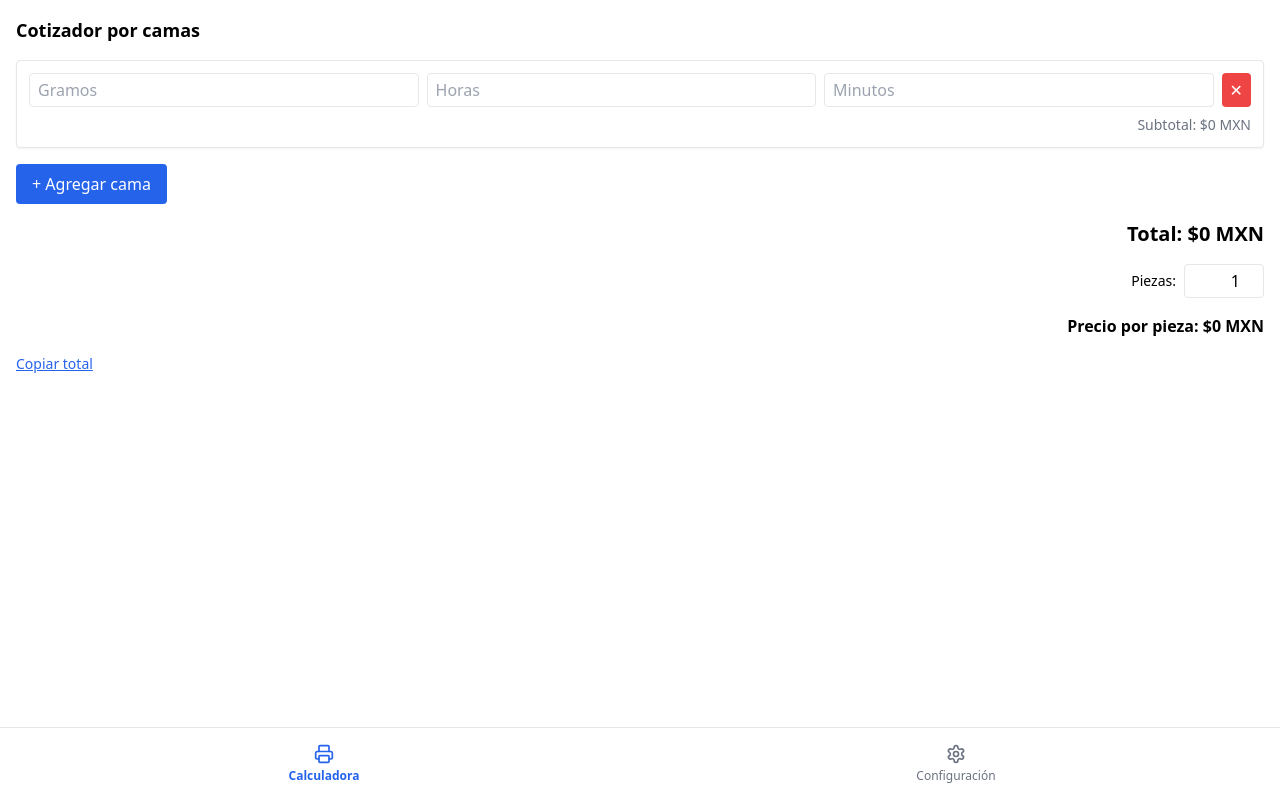
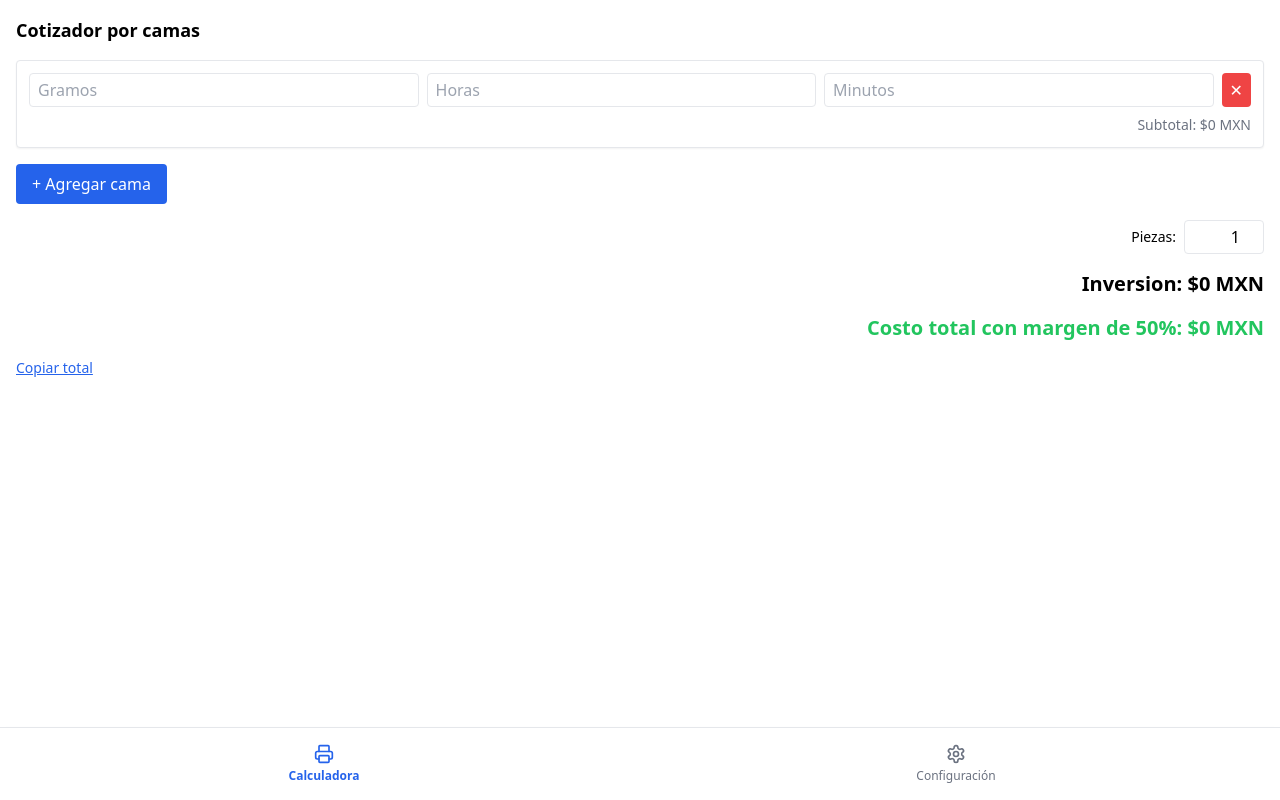
Before and after one commit to luisaguilardev92/3Dcalc, a React (Vite) app: page / in a window 1280 px wide. Built offline with nearby package versions, Linux system fonts and the light colour scheme.

Commit message:
desglose de precios

```diff
--- a/src/views/Calculadora.tsx
+++ b/src/views/Calculadora.tsx
@@ -31,6 +31,19 @@ export default function Calculadora({ precioPorGramo, precioPorHora, margen }: P
     setCamas(nuevas);
   };
 
+  const calcularInversion = (cama: Cama) => {
+    const gramos = parseFloat(cama.gramos || '0');
+    const horas = parseFloat(cama.horas || '0');
+    const minutos = parseFloat(cama.minutos || '0');
+
+    // Convertimos los minutos a horas y sumamos con las horas
+    const totalHoras = horas + (minutos / 60);
+    console.log(totalHoras);
+    const costo = ((gramos * precioPorGramo) + (totalHoras * precioPorHora));
+    console.log(gramos);
+    return Math.round(costo);
+  };
+
   const calcularSubtotal = (cama: Cama) => {
     const gramos = parseFloat(cama.gramos || '0');
     const horas = parseFloat(cama.horas || '0');
@@ -39,12 +52,11 @@ export default function Calculadora({ precioPorGramo, precioPorHora, margen }: P
     // Convertimos los minutos a horas y sumamos con las horas
     const totalHoras = horas + (minutos / 60);
     console.log(totalHoras);
-
     const costo = ((gramos * precioPorGramo) + (totalHoras * precioPorHora)) * margen;
     console.log(gramos);
     return Math.round(costo);
   };
-
+  const inversion = camas.reduce((sum, cama) => sum + calcularInversion(cama), 0);
   const total = camas.reduce((sum, cama) => sum + calcularSubtotal(cama), 0);
 
   return (
@@ -97,9 +109,10 @@ export default function Calculadora({ precioPorGramo, precioPorHora, margen }: P
         + Agregar cama
       </button>
 
-      <div className="text-right mt-4 text-xl font-semibold">
+
+      {/* <div className="text-right mt-4 text-xl font-semibold">
         Total: ${total} MXN
-      </div>
+      </div> */}
 
       <div className="flex justify-end items-center gap-2">
         <label className="text-sm">Piezas:</label>
@@ -111,9 +124,35 @@ export default function Calculadora({ precioPorGramo, precioPorHora, margen }: P
           className="w-20 border px-2 py-1 rounded text-right"
         />
       </div>
-      <div className="text-right font-semibold">
+
+      <div className="text-right mt-4 text-xl font-semibold">
+        Inversion: ${inversion} MXN
+      </div>
+        {parseInt(piezas) > 1 && (
+        <div className="text-right mt-4 text-xl font-semibold">
+          Inversion por pieza: ${Math.round(inversion / parseInt(piezas))} MXN
+        </div>
+      )}
+      {/* <div className="text-right mt-4 text-xl font-semibold" >
+        Inversion por pieza: ${Math.round(inversion / (parseInt(piezas) || 1))} MXN
+      </div> */}
+
+      <div className="text-right mt-4 text-xl font-semibold text-green-500 font-bold">
+        Costo total con margen de {Math.round((margen - 1) * 100)}%: ${total} MXN
+      </div>
+
+      {parseInt(piezas) > 1 && (
+              <div className="text-right mt-4 text-xl font-semibold">
+        Costo total por pieza con margen de {Math.round((margen - 1) * 100)}%: ${Math.round(total / (parseInt(piezas) || 1))} MXN
+      </div>
+      )
+      }
+
+
+
+      {/* <div className="text-right font-semibold">
         Precio por pieza: ${Math.round(total / (parseInt(piezas) || 1))} MXN
-      </div>
+      </div> */}
 
       <button
         onClick={() => {
```
